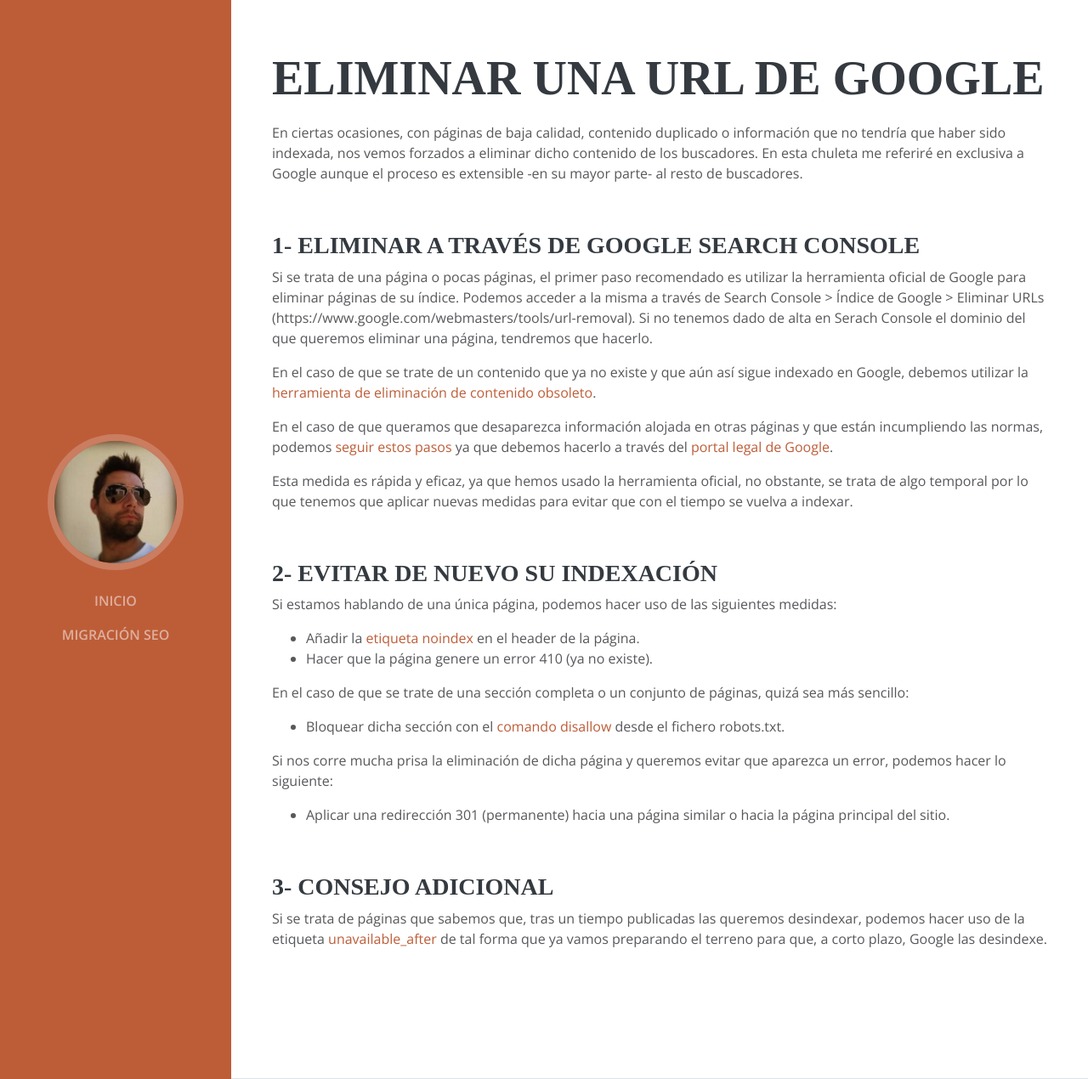
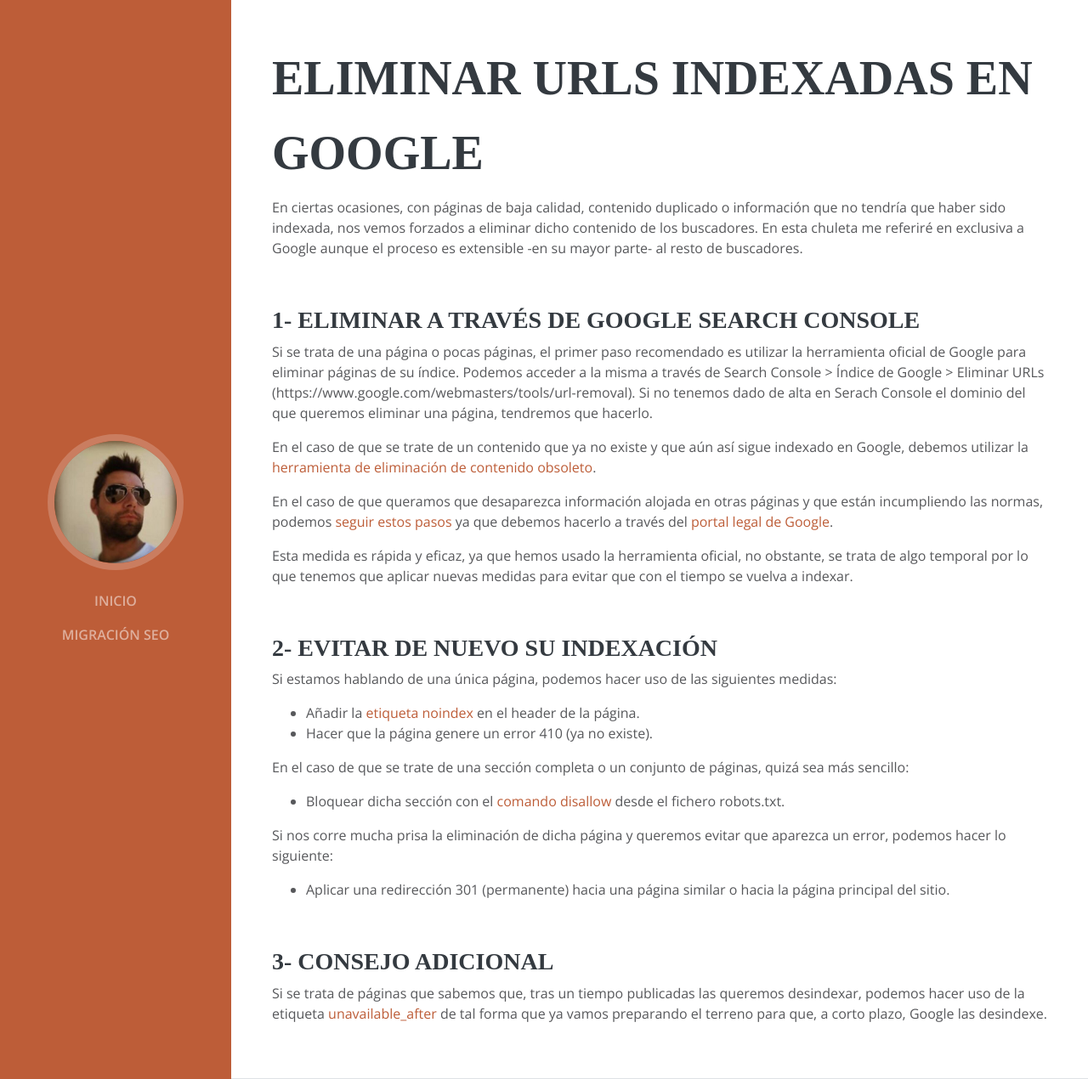
Before and after one commit to Emirodgar/w-chuleta-seo, a Jekyll site: the page built from eliminar-url-google.md, in a window 1280 px wide and 1270 px high. Shown: the whole window at 85% size. Built offline with Jekyll 4.4.1, drawn with Linux system fonts in a browser that asks for light colours; some web fonts are replaced; our own code applies the rules of GitHub Pages for plain Markdown files.

Commit message:
Update eliminar-url-google.md

```diff
--- a/eliminar-url-google.md
+++ b/eliminar-url-google.md
@@ -1,12 +1,12 @@
 ---
-description: Proceso para eliminar una página/URL del índice de los buscadores, en concreto, Google.
+description: Proceso para eliminar páginas/URLs del índice de los buscadores, en concreto, Google, aunque el proceso es extensible al resto.
 lang: es_ES
 permalink: eliminar-url-google
 author:
   twitter: emirodgar
 ---
 
-# Eliminar una URL de Google
+# Eliminar URLs indexadas en Google
 
 En ciertas ocasiones, con páginas de baja calidad, contenido duplicado o información que no tendría que haber sido indexada, nos vemos forzados a eliminar dicho contenido de los buscadores. En esta chuleta me referiré en exclusiva a Google aunque el proceso es extensible -en su mayor parte- al resto de buscadores.
 
```
